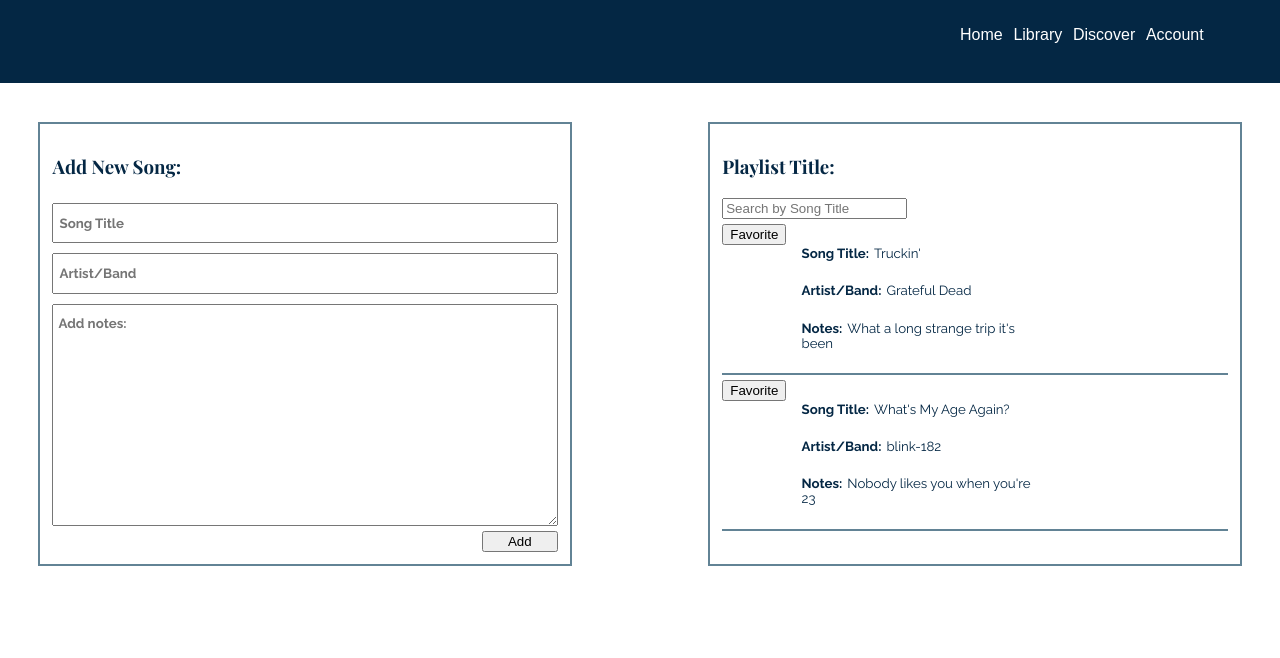
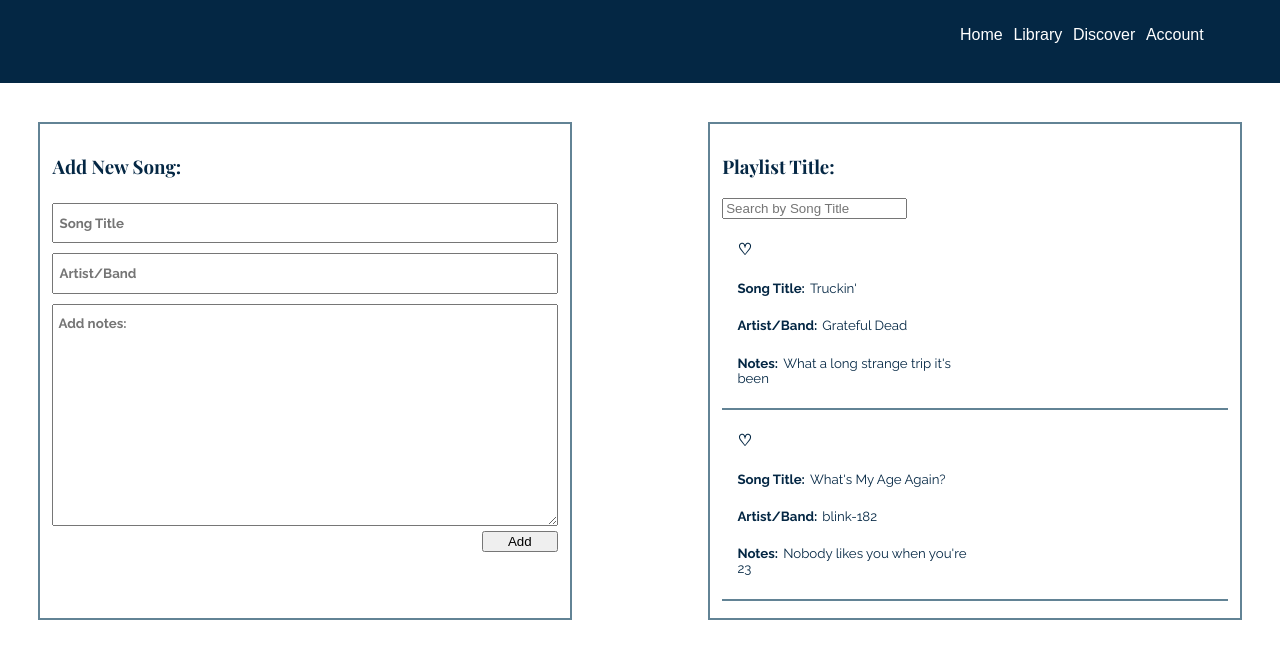
Before and after one commit to angevogler/react-playlist, a React (Create React App) app: page / in a window 1280 px wide. Shown: the top 658 px of the page. Built offline with nearby package versions, Linux system fonts and the light colour scheme.

Commit message:
favorite button working, search almost working

```diff
--- a/src/components/Playlist.js
+++ b/src/components/Playlist.js
@@ -19,18 +19,17 @@ class Playlist extends Component {
     }]
 
     this.state = {
-      searchText: "",
+      searchTxt: "",
       playlist: playlist,
       searchedSongs: playlist,
     }
 
   }
 
+  // add new song to playlist
   handleNewSong(event) {
     console.log('New song: ');
     console.log(event)
-    console.log(this.playlist);
-    // this.state.playlist.push(event)
 
     const added = this.state.playlist.slice();
     added.push(event);
@@ -38,19 +37,52 @@ class Playlist extends Component {
     this.setState({ playlist: added });
   }
 
+  // display songs from search component
+  findSong(event) {
+    let search = this.state.searchTxt.toLowerCase();
+    let playlist = this.state.playlist;
+
+    this.setState({
+      searchTxt: event.target.value,
+    });
+
+    // iterate through the playlist to find each song title
+    for (let i = 0; i < playlist.length; i++) {
+      // iterate again to be able to compare each letter
+      // between the song title and the searchTxt
+      for (let j = 0; j < playlist[i].title.length; j++) {
+        // if the song[i].title matches the searchTxt
+        if (search[j] === playlist[i].title[j].toLowerCase()) {
+          // push it into an array
+          // set that array of matches = to playlist in state
+          console.log(search);
+        }
+      }
+    }
+
+  }
+
   render() {
 
+    // show the songs
     const songs = this.state.playlist.map(song => {
+      if (this.state.favorite) {
         return(
           <div className="playlist-item-container" key={song.title}>
-         <div className="favrorite-btn-container">
-           <button>Favorite</button>
-         </div>
            <div className="playlist-item">
              <PlaylistItem item = {song}/>
            </div>
           </div>
         );
+      } else {
+        return(
+          <div className="playlist-item-container" key={song.title}>
+           <div className="playlist-item">
+             <PlaylistItem item = {song}/>
+           </div>
+          </div>
+        );
+      }
     });
 
     return(
@@ -60,7 +92,7 @@ class Playlist extends Component {
         <div className="playlist">
           <h3>Playlist Title:</h3>
           <div>
-            <input type="text" placeholder="Search by Song Title"/>
+            <input type="text" placeholder="Search by Song Title" onChange={ event => this.findSong(event)}/>
           </div>
           <div>
             {songs}
--- a/src/components/PlaylistForm.js
+++ b/src/components/PlaylistForm.js
@@ -34,9 +34,6 @@ class PlaylistForm extends Component {
   }
 
   newSong(event) {
-    console.log(this.state.title);
-    console.log(this.state.artist);
-    console.log(this.state.notes);
 
     this.props.onChangeValue({
       title: this.state.title,
@@ -49,8 +46,6 @@ class PlaylistForm extends Component {
 
 
   render() {
-    const playlist = this.props.playlist
-    console.log(playlist);
 
     return(
       <div className="playlist-form">
--- a/src/components/PlaylistItem.js
+++ b/src/components/PlaylistItem.js
@@ -1,17 +1,50 @@
 import React, { Component } from 'react';
 
 class PlaylistItem extends Component {
+  constructor(props) {
+    super(props);
+
+    this.state = {
+      title: "",
+      artist: "",
+      notes:"",
+      favorite: false,
+    }
+  }
+
+  toggleFavorite() {
+    this.setState({
+      favorite: !this.state.favorite,
+    })
+  }
+
   render() {
     const song = this.props.item;
 
+    if (this.state.favorite) {
       return(
         <div>
+          <div className="favrorite-btn-container">
+            <p onClick={() => this.toggleFavorite()}>&#9829;</p>
+          </div>
+          <h5>Song Title: <span className="playlist-item-val">{song.title}</span></h5>
+          <h5>Artist/Band: <span className="playlist-item-val">{song.artist}</span></h5>
+          <h5>Notes: <span className="playlist-item-val">{song.notes}</span></h5>
+        </div>
+      )
+    } else {
+      return(
+        <div>
+          <div className="favrorite-btn-container">
+            <p onClick={() => this.toggleFavorite()}>&#9825;</p>
+          </div>
           <h5>Song Title: <span className="playlist-item-val">{song.title}</span></h5>
           <h5>Artist/Band: <span className="playlist-item-val">{song.artist}</span></h5>
           <h5>Notes: <span className="playlist-item-val">{song.notes}</span></h5>
         </div>
       )
     }
+  }
 };
 
 export default PlaylistItem;
```
Lines whose indentation alone changed are shown as unchanged.
